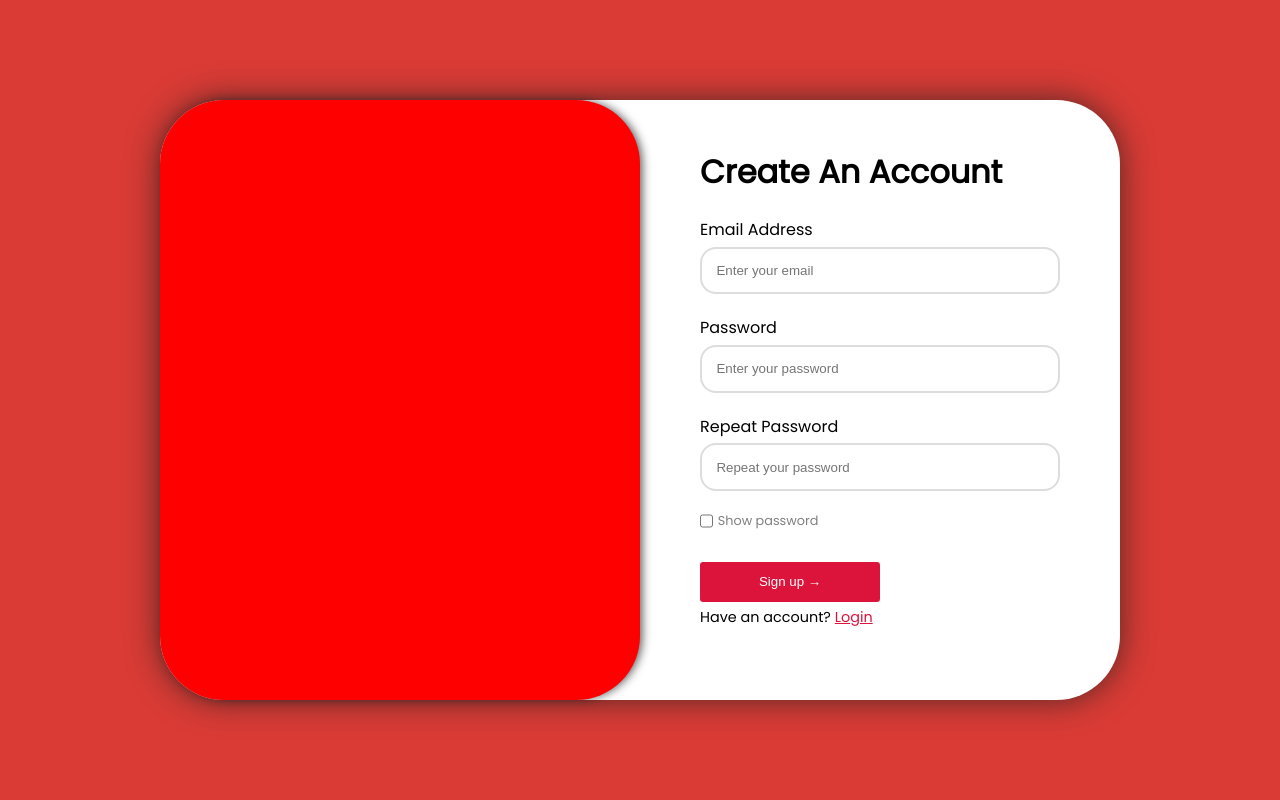
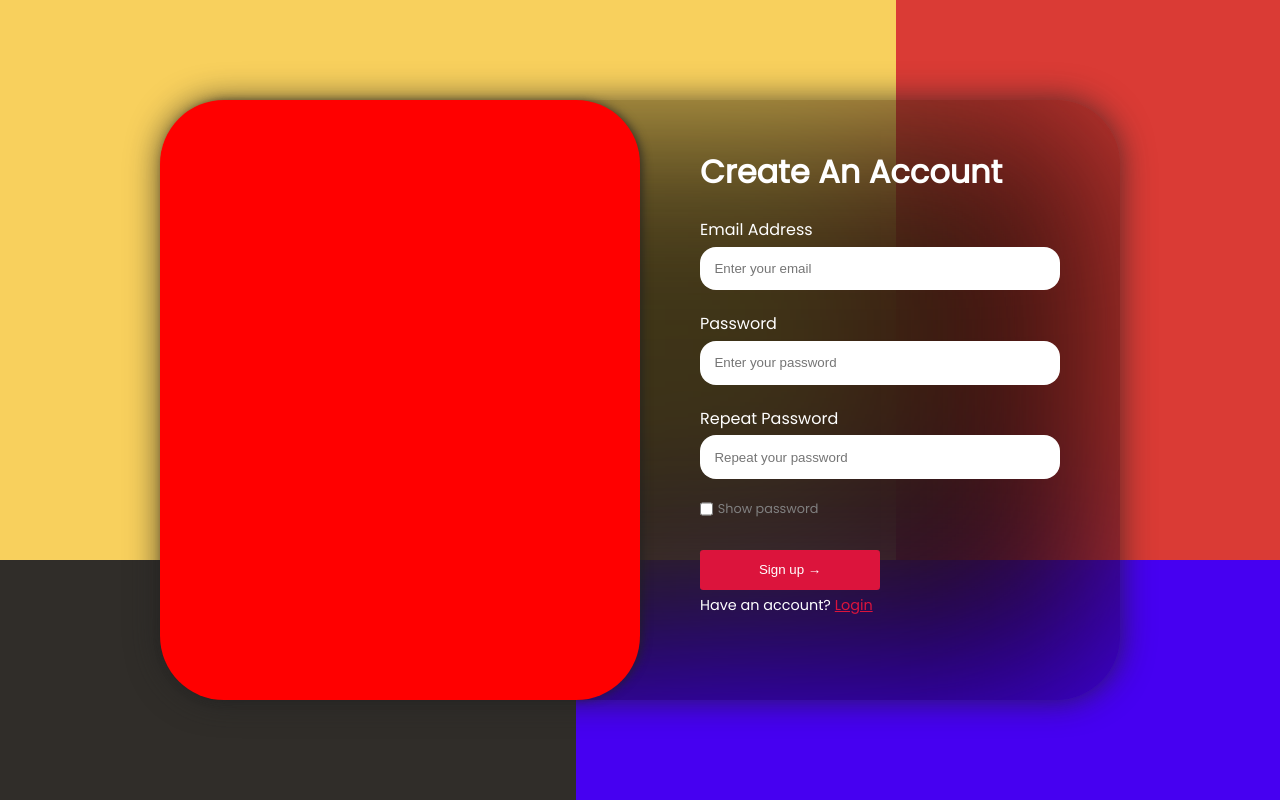
Before and after one commit to pakiZBRG/Password_Collector, a React (Create React App) app in the folder client/: page /register in a window 1280 px wide. Built offline with nearby package versions, Linux system fonts and the light colour scheme.

Commit message:
Restyle register page

```diff
--- a/client/public/index.html
+++ b/client/public/index.html
@@ -5,7 +5,7 @@
         <meta http-equiv="X-UA-Compatible" content="IE=edge">
         <meta name="viewport" content="width=device-width, initial-scale=1.0">
         <title>Password Collector</title>
-        <script src="https://use.fontawesome.com/818acc6ade.js"></script>
+        <!-- <script src="https://use.fontawesome.com/818acc6ade.js"></script> -->
     </head>
 
     <body>
--- a/client/src/components/HeroBackground/HeroBackgorund.jsx
+++ b/client/src/components/HeroBackground/HeroBackgorund.jsx
@@ -10,7 +10,7 @@ function HeroBackgorund() {
             <motion.div
                 initial={{ scaleX: 0, transformOrigin: 'left'}}
                 animate={{ scaleX: 1}}
-                // exit={{scaleX: 0, delay: 1}}
+                exit={{scaleX: 0, delay: 1}}
                 transition={easeOut}
                 className="background-red"
             ></motion.div>
--- /dev/null
+++ b/client/src/components/RegisterBackground/RegisterBackground.jsx
@@ -0,0 +1,42 @@
+import React from 'react';
+import { motion } from 'framer-motion';
+import './RegisterBackground.scss';
+
+function HeroBackgorund() {
+    const easeOut = { duration: .8, ease: [.42, 0, .58, 1] };
+
+    return (
+        <div className='register-background'>
+            <motion.div
+                initial={{ scaleY: 0, transformOrigin: 'bottom'}}
+                animate={{ scaleY: 1}}
+                exit={{scaleY: 0, delay: 1.4}}
+                transition={{delay: 0.5, ...easeOut}}
+                className="register-background__beige"
+            ></motion.div>
+            <motion.div
+                initial={{ scaleX: 0, transformOrigin: 'right'}}
+                animate={{ scaleX: 1}}
+                exit={{scaleX: 0, delay: 1.8}}
+                transition={{delay: 1, ...easeOut}}
+                className="register-background__red"
+            ></motion.div>
+            <motion.div
+                initial={{ scaleX: 0, transformOrigin: 'left'}}
+                animate={{ scaleX: 1}}
+                exit={{scaleX: 0, delay: 1.6}}
+                transition={{delay: 0.8, ...easeOut}}
+                className="register-background__black"
+            ></motion.div>
+            <motion.div
+                initial={{ scaleY: 0, transformOrigin: 'top'}}
+                animate={{ scaleY: 1}}
+                exit={{scaleY: 0, delay: 1}}
+                transition={easeOut}
+                className="register-background__purple"
+            ></motion.div>
+        </div>
+    )
+}
+
+export default HeroBackgorund
--- /dev/null
+++ b/client/src/components/RegisterBackground/RegisterBackground.scss
@@ -0,0 +1,30 @@
+$font: #222;
+
+.register-background {
+    width: 100%;
+    height: 100vh;
+    display: grid;
+    grid-template-columns: repeat(32, 5vw);
+    grid-template-rows: repeat(32, 5vh);
+    position: relative;
+
+    &__beige{
+        background: #F8D05D;
+        grid-area: 1 / 1 / 15 / 15;
+    }
+
+    &__red {
+        background: #da3b35;
+        grid-area: 1 / 15 / 15 / 21;
+    }
+
+    &__purple {
+        background: #4600f1;
+        grid-area: 15 / 10 / 21 / 21;
+    }
+
+    &__black {
+        background: #302d29;
+        grid-area: 15 / 1 / 21 / 10;
+    }
+}
--- a/client/src/components/RegisterForm/RegisterForm.jsx
+++ b/client/src/components/RegisterForm/RegisterForm.jsx
@@ -14,6 +14,8 @@ function RegisterForm() {
     }
 
     return (
+        <div className='register'>
+            <div className='register-image'></div>
             <div className='register-form'>
                 <h1>Create An Account</h1>
                 <form onSubmit={() => handleSubmit(this)} className="form">
@@ -52,6 +54,7 @@ function RegisterForm() {
                     <p className='have-account'>Have an account? <Link to='/login'>Login</Link></p>
                 </form>
             </div>
+        </div>
     )
 }
 
--- a/client/src/components/RegisterForm/RegisterForm.scss
+++ b/client/src/components/RegisterForm/RegisterForm.scss
@@ -1,5 +1,6 @@
 .register {
-    background: #fff;
+    backdrop-filter: blur(100px) brightness(25%);
+    color: #fff;
     border-radius: 4rem;
     box-shadow: 0 0 2rem rgba(34, 34, 34, 0.746);
     width: 75%;
@@ -29,6 +30,7 @@
     &-image{
         background: red;
         height: 100%;
+        z-index: 100;
         border-radius: 4rem;
         box-shadow: .2rem 0 .6rem -1px rgba(34, 34, 34, 0.746);
         @media (max-width: 1150px) {
@@ -61,7 +63,7 @@
             margin-bottom: 0.3rem;
         }
         & input {
-            border: 2px solid rgba(128, 128, 128, 0.267);
+            border: none;
             border-radius: 1rem;
             padding: .9rem;
         }
--- a/client/src/pages/Register.jsx
+++ b/client/src/pages/Register.jsx
@@ -1,29 +1,12 @@
 import React from 'react';
-import { motion } from 'framer-motion';
 import RegisterForm from '../components/RegisterForm/RegisterForm';
+import RegisterBackground from '../components/RegisterBackground/RegisterBackground';
 
 function Register() {
-    const easeOut = { duration: 1, ease: [.42, 0, .58, 1] };
-
     return (
         <div className='background'>
-            <motion.div
-                animate={{ height: '100vh', width: '100vw' }}
-                exit={{ height: '70vh', width: 0 }}
-                transition={{ ...easeOut}}
-                className="background-red"
-            >
-                <motion.div
-                    initial={{ opacity: 0, scale: 0.8 }}
-                    animate={{ opacity: 1, scale: 1 }}
-                    exit={{ opacity: 0, scale: 0.8 }}
-                    transition={{ ...easeOut }}
-                    className='register'
-                >
-                    <div className='register-image'></div>
-                    <RegisterForm />
-                </motion.div>
-            </motion.div>
+            <RegisterBackground/>
+            <RegisterForm />
         </div>
     )
 }
```
Lines whose indentation alone changed are shown as unchanged.
